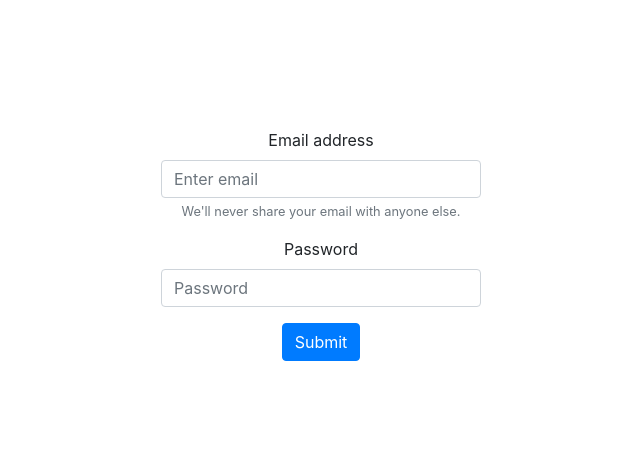
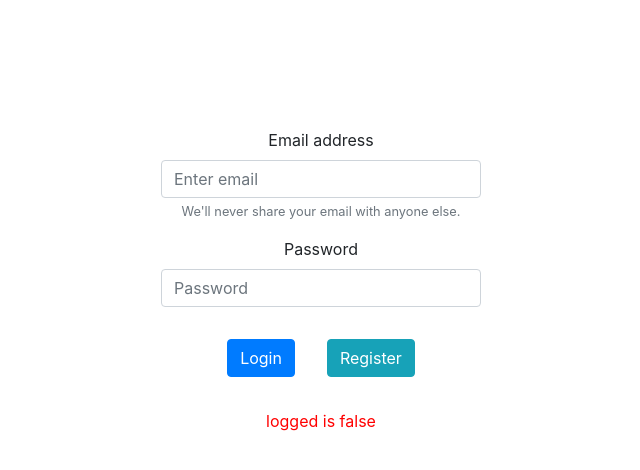
Before and after one commit to sina-alsharif/share-boards, a React (Create React App) app in the folder front-end/: page / in a window 1280 px wide. Shown: the top 470 px of the page, without its empty margins (319-959 px from the left). Built offline with nearby package versions, Linux system fonts and the light colour scheme.

Commit message:
Added login context

```diff
--- a/front-end/src/components/Login/Login.css
+++ b/front-end/src/components/Login/Login.css
@@ -3,3 +3,11 @@
     margin: auto;
     margin-top: 10%;
 }
+.message {
+    margin: 5%;
+    color: red;
+}
+
+.btn {
+    margin: 5%;
+}
--- a/front-end/src/components/Login/Login.js
+++ b/front-end/src/components/Login/Login.js
@@ -1,17 +1,20 @@
-import React, {useState} from 'react';
+import React, {useState, useContext} from 'react';
 import Form from 'react-bootstrap/Form';
 import Button from 'react-bootstrap/Button';
-import axios from 'axios';
 import './Login.css';
+import { LoginContext } from './LoginContext';
 
  const LoginForm = () => {
    const [email, setEmail] = useState("");
    const [password, setPassword] = useState("");
+   const [message, setMessage] = useState("");
+   const [regis, setRegis] = useState(false);
 
+   const [logged, setLogged] = useContext(LoginContext);
 
    const submitHandler = () => {
    const data = {email: email, password: password};
-    const options = {
+   const options = {
       method: 'POST',
       headers: {
         mode: 'cors',
@@ -19,18 +22,20 @@ import './Login.css';
       },
       body: JSON.stringify(data)
     };
+
     console.log(options);
+    if(regis === true){
+      fetch('http://localhost:8080/api/users/register', options)
+    .then(res =>  {console.log(res.status);
+      if(res.status !== 200) { setMessage("Email or password is in incorrect format") } else setMessage("Account registered successfully, please login.")});
+    }
+    else{
+    fetch('http://localhost:8080/api/users/login', options)
+    .then(res =>  {console.log(res.status);
+      if(res.status !== 200) { setMessage("Email or password is incorrect") } else {setMessage(""); setLogged(true);}});
+   }
+  }
 
-    fetch('http://localhost:8080/api/users/login', options)
-    .then(res => { console.log(res) })
-
-   }
-
-  //  const submitHandler = () => {
-  //    axios.post('http://localhost:3001/api/users/login', {email: email, password: password}, { 'Content-Type': 'application/json' } )
-  //    .then(res => console.log(res))
-  //    .then(err => console.log(err));
-  //  }
   return (
     <div className="formContainer">
         <Form>
@@ -46,12 +51,13 @@ import './Login.css';
     <Form.Label>Password</Form.Label>
     <Form.Control type="password" placeholder="Password" value={password} onChange={event => setPassword(event.target.value)}/>
   </Form.Group>
-  {/* <Form.Group controlId="formBasicCheckbox">
-    <Form.Check type="checkbox" label="Check me out" />
-  </Form.Group> */}
-  <Button variant="primary" onClick={submitHandler} >
-    Submit
+  <Button className="btn" variant="primary" onClick={() => { setRegis(() => false); submitHandler(); }} >
+    Login
   </Button>
+  <Button className="btn" variant="info" onClick={() => {setRegis(() => true); submitHandler(); }} >
+    Register
+  </Button>
+  <p className="message">{ message } logged is { logged.toString() } </p>
 </Form>
     </div>
   );
--- /dev/null
+++ b/front-end/src/components/Login/LoginContext.js
@@ -0,0 +1,12 @@
+import React, {useState, createContext} from 'react';
+
+export const LoginContext = createContext();
+
+export const LoginProvider = (props) => {
+    const [logged, setLogged] = useState(false);
+    return(
+        <LoginContext.Provider value={[logged, setLogged]}>
+            {props.children}
+        </LoginContext.Provider>
+    )
+}
```
Also changed, not shown: front-end/src/App.js (+8 -1 lines), 1 other file (tests, documents, lock files or other folders).
